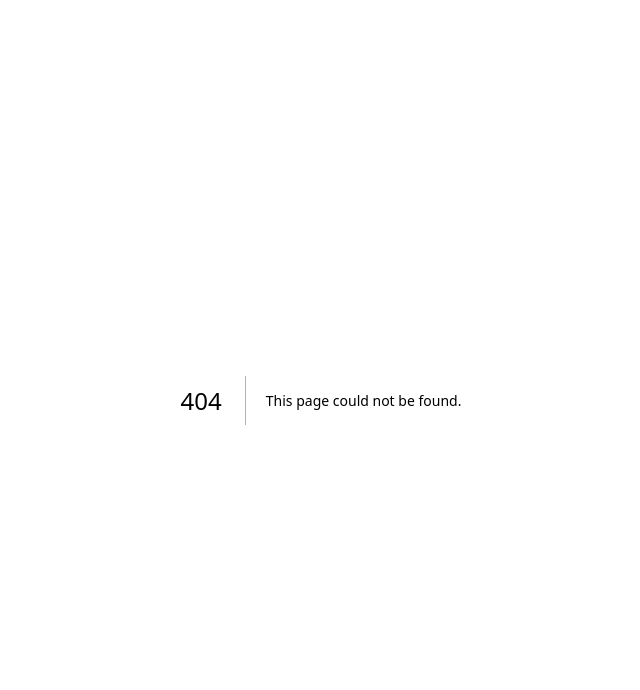
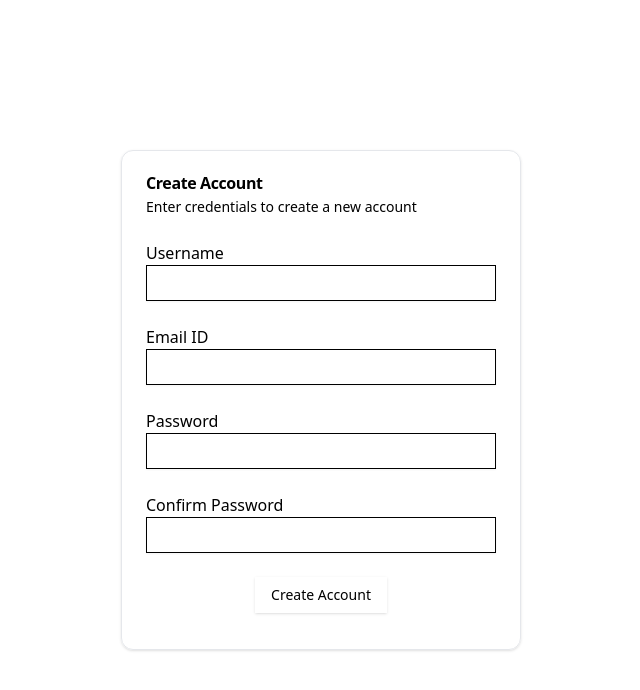
Before and after one commit to Niyokta/Web-App, a Next.js app: page /auth/signup in a window 1280 px wide. Before the commit this address had no page. Shown: the top 690 px of the page, without its empty margins (319-959 px from the left). Built offline with nearby package versions, Linux system fonts and the light colour scheme; no server answers.

Commit message:
add : signup

```diff
--- a/src/app/(Protected)/layout.tsx
+++ b/src/app/(Protected)/layout.tsx
@@ -20,7 +20,7 @@ export default function ProtectedLayout({
       .then((res)=>res.json())
       .then((res)=>{
         console.log(res);
-        if(res.status!=="200") router.replace('/Signin')
+        if(res.status!=="200") router.replace('/auth/signin')
         else setloading(false)
       })
       .catch((err)=>setloading(false))
--- a/src/app/api/Auth/Signin/route.ts
+++ b/src/app/api/Auth/Signin/route.ts
@@ -34,9 +34,10 @@ export async function GET(request: Request) {
             message: res.message
         })
     }
-    catch (err) {
+    catch (err:any) {
         return Response.json({
-            a: 'asdf'
+            status:"400",
+            message:err.message
         })
     }
 
--- /dev/null
+++ b/src/app/api/Auth/Signup/route.ts
@@ -0,0 +1,35 @@
+import { cookies } from "next/headers";
+
+export async function POST(request: Request) {
+    try {
+        const requestbody = await request.json();
+
+        const { Username, Email, Password } = requestbody
+
+        const response=await fetch('http://3.6.34.255:3000/api/v1/auth/create-account',{
+            method:'POST',
+            credentials:'include',
+            headers:{
+                'content-type':'application/json'
+            },
+            body:JSON.stringify({
+                username:Username,
+                password:Password,
+                email:Email
+            })
+        })
+
+        const res=await response.json();
+
+        return Response.json({
+            status:res.status,
+            message:res.message
+        })
+    }
+    catch (err) {
+        return Response.json({
+            status: "23",
+            message: "asdf"
+        })
+    }
+}
--- a/src/app/api/route.ts
+++ /dev/null
@@ -1,24 +0,0 @@
-import { cookies } from "next/headers";
-
-export async function GET(request: Request) {
-  const cookiestore = cookies();
-  const accessToken = cookiestore.get('accessToken');
-  cookiestore.set('name','sahayak')
-  if (!accessToken) return Response.json({ status:"400",message: "no access token" })
-  await fetch('http://3.6.34.255:3000/api/v1/auth/verifyToken', {
-    method: 'GET',
-    credentials: 'include',
-    headers: {
-      'user-agent': 'mobile',
-      'X-Client-Type' : 'mobile',
-      'authorization': accessToken.toString()
-    }
-  })
-    .then((res) => res.json())
-    .then((res) => {
-    });
-
-  return Response.json({
-    messaghe: "hello"
-  })
-}
--- a/src/app/(Auth)/Signup/page.tsx
+++ b/src/app/auth/signup/page.tsx
@@ -1,9 +1,9 @@
 import React from "react";
-
+import { SignupBox } from "@/components";
 export default function Signup(){
     return(
         <div>
-            THis is signup page
+            <SignupBox/>
         </div>
     )
 }
--- a/src/components/LoginBox.tsx
+++ b/src/components/LoginBox.tsx
@@ -40,7 +40,12 @@ export default function LoginBox() {
             .then((res) => {
                 console.log(res)
                 if (res.status == "200") return router.replace('/Dashboard')
-                else setloading(false)
+                else {
+                    setloading(false);
+                    toast({
+                        title:res.message
+                    })
+                }
             })
             .catch((err) => setloading(false))
     }
--- /dev/null
+++ b/src/components/SignupBox.tsx
@@ -0,0 +1,105 @@
+'use client'
+import React from "react";
+import {
+    Card,
+    CardContent,
+    CardDescription,
+    CardFooter,
+    CardHeader,
+    CardTitle,
+} from "@/components/ui/card"
+import { Input } from "@/components/ui/input"
+import { Button } from "@/components/ui/button"
+import { TbLoader3 } from "react-icons/tb";
+import { useRouter } from "next/navigation";
+import { useToast } from "@/hooks/use-toast"
+
+type creds = {
+    username: string,
+    email: string,
+    password: string,
+    cnfpassword: string
+}
+
+export default function SignupBox() {
+    const { toast } = useToast();
+    const router = useRouter()
+    const [loading, setloading] = React.useState(false);
+    const [usercreds, setusercreds] = React.useState({
+        username: "",
+        email: "",
+        password: "",
+        cnfpassword: ""
+    })
+
+    const handlesignup = async () => {
+        setloading(true)
+        if (usercreds.username == "" || usercreds.email == "" || usercreds.password == "" || usercreds.cnfpassword == "") {
+            setloading(false)
+            return toast({ title: "Please fill all details" })
+        }
+        if (usercreds.password !== usercreds.cnfpassword) {
+            setloading(false)
+            return toast({ title: "Password & Confirm Password should match" })
+        }
+
+
+
+        await fetch('/api/Auth/Signup', {
+            method: 'POST',
+            credentials: 'include',
+            body: JSON.stringify({
+                Username: usercreds.username,
+                Password: usercreds.password,
+                Email: usercreds.email
+            }),
+            headers: {
+                'Content-Type': 'application/json',
+            },
+        })
+            .then((res) => res.json())
+            .then((res) => {
+                console.log(res)
+                if (res.status === "200") router.replace('/auth/signin');
+                else setloading(false)
+            })
+            .catch((err) => setloading(false))
+    }
+    return (
+        loading ? (
+            <div className="w-full h-screen flex items-center justify-center">
+                <Card className="w-[80%] md:w-[400px] h-[350px] flex items-center justify-center">
+                    <TbLoader3 className="w-[50px] h-[50px] animate-spin" />
+                </Card>
+            </div>
+        ) : (
+            <div className="w-full h-screen flex items-center justify-center">
+                <Card className="w-[80%] md:w-[400px] h-[500px]">
+                    <CardHeader>
+                        <CardTitle>Create Account</CardTitle>
+                        <CardDescription>Enter credentials to create a new account</CardDescription>
+                    </CardHeader>
+                    <CardContent>
+                        <p>Username</p>
+                        <Input onChange={(e) => setusercreds((prev) => ({ ...prev, username: e.target.value }))} />
+                    </CardContent>
+                    <CardContent>
+                        <p>Email ID</p>
+                        <Input onChange={(e) => setusercreds((prev) => ({ ...prev, email: e.target.value }))} />
+                    </CardContent>
+                    <CardContent>
+                        <p>Password</p>
+                        <Input onChange={(e) => setusercreds((prev) => ({ ...prev, password: e.target.value }))} />
+                    </CardContent>
+                    <CardContent>
+                        <p>Confirm Password</p>
+                        <Input onChange={(e) => setusercreds((prev) => ({ ...prev, cnfpassword: e.target.value }))} />
+                    </CardContent>
+                    <CardFooter>
+                        <Button variant="default" className="mx-auto" onClick={handlesignup}>Create Account</Button>
+                    </CardFooter>
+                </Card>
+            </div>
+        )
+    )
+}
--- a/src/components/index.ts
+++ b/src/components/index.ts
@@ -1,3 +1,3 @@
 import LoginBox from "./LoginBox";
-
-export {LoginBox}
+import SignupBox from "./SignupBox";
+export {LoginBox,SignupBox}
--- a/tsconfig.json
+++ b/tsconfig.json
@@ -21,6 +21,6 @@
       "@/*": ["./src/*"]
     }
   },
-  "include": ["next-env.d.ts", "**/*.ts", "**/*.tsx", ".next/types/**/*.ts", "src/app/(Protected)/Dashboard", "src/app/(Auth)/Signin", "src/app/(Auth)/Signup"],
+  "include": ["next-env.d.ts", "**/*.ts", "**/*.tsx", ".next/types/**/*.ts", "src/app/(Protected)/Dashboard", "src/app/auth/signin", "src/app/auth/signup"],
   "exclude": ["node_modules"]
 }
```
Also changed, not shown: src/app/auth/layout.tsx (renamed from src/app/(Auth)/layout.tsx), src/app/auth/signin/page.tsx (renamed from src/app/(Auth)/Signin/page.tsx).
